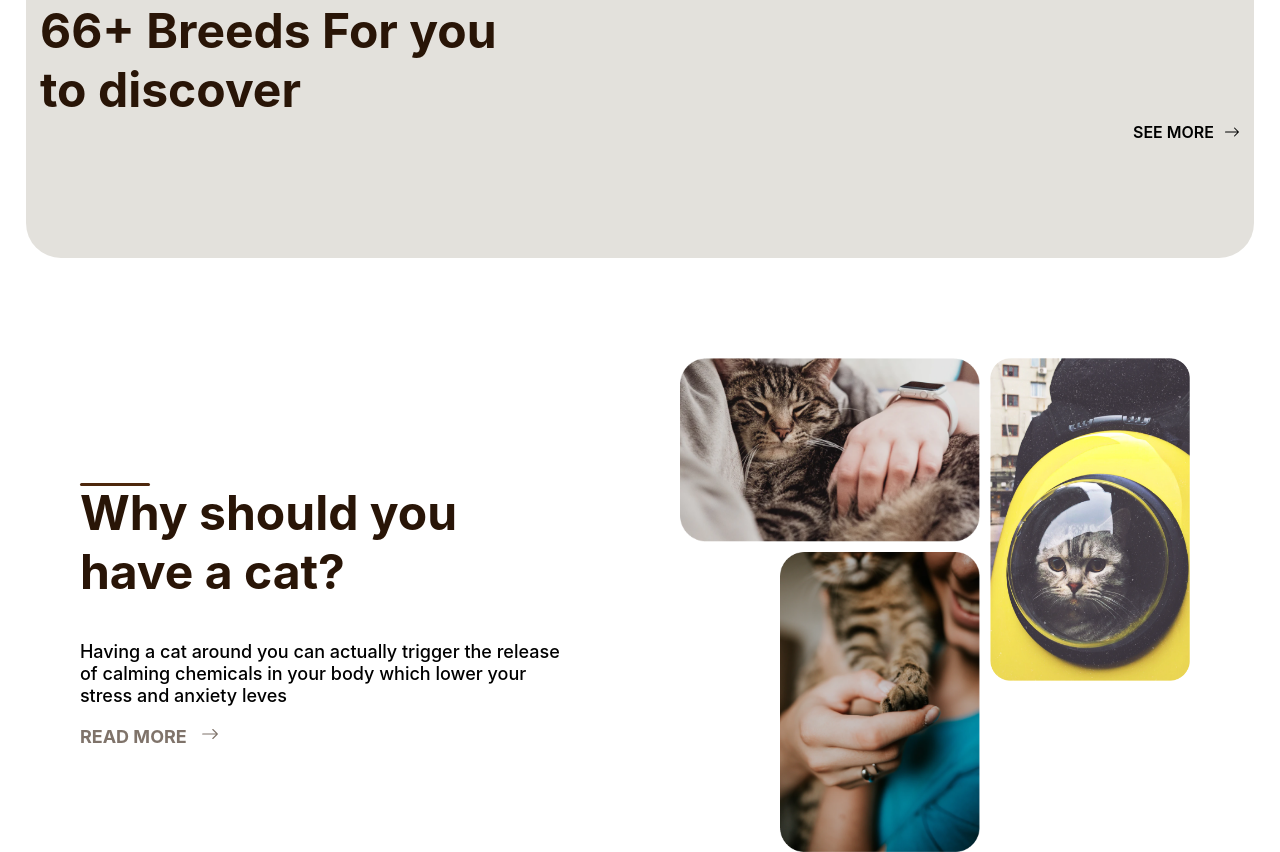
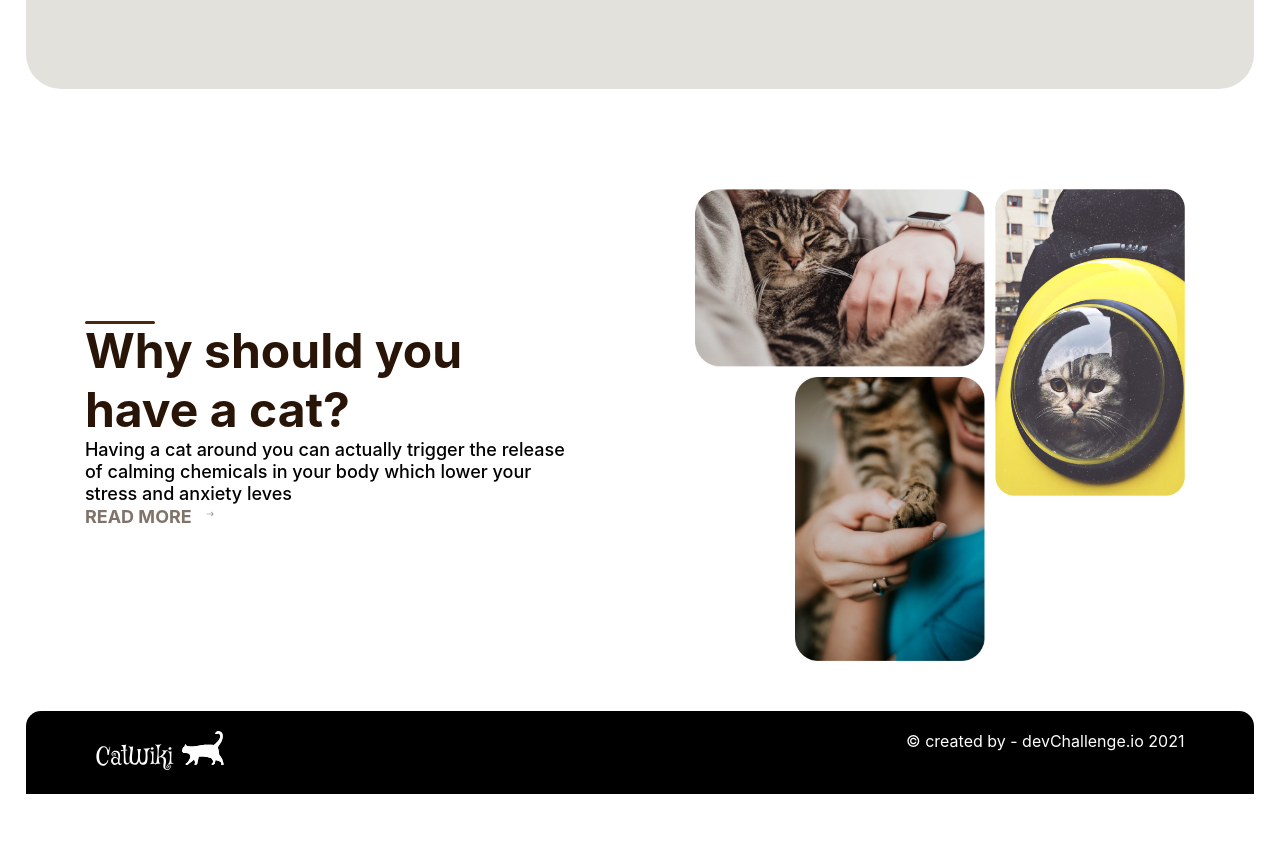
Before and after one commit to foredoll/Cat-Wiki, a React (Create React App) app: page / in a window 1280 px wide. Shown: the part 820-1672 px from the top of the page. After the commit the page ends 1614 px from the top, so only its background shows below. Built offline with nearby package versions, Linux system fonts and the light colour scheme; no server answers.

Commit message:
footer Done

```diff
--- a/src/App.js
+++ b/src/App.js
@@ -6,6 +6,7 @@ import {
    Link,
 } from "react-router-dom";
 import Home from "./pages/Home";
+import Footer from "./components/Footer";
 
 function App() {
    return (
@@ -16,6 +17,7 @@ function App() {
                   <Home />
                </Route>
             </Switch>
+            <Footer />
          </Router>
       </div>
    );
--- a/src/App.scss
+++ b/src/App.scss
@@ -3,3 +3,32 @@
    margin: 0 auto;
    padding: 0 2%;
 }
+
+.footer__container {
+   background-color: black;
+   width: 100%;
+   position: sticky;
+   bottom: 0;
+   margin-top: 50px;
+   color: white;
+   border-radius: 15px 15px 0 0;
+   padding: 20px 70px;
+   box-sizing: border-box;
+   display: flex;
+   justify-content: space-between;
+
+   @media screen and (max-width: 768px) {
+      flex-direction: column;
+      justify-content: center;
+      align-items: center;
+      img {
+         width: 155px;
+      }
+   }
+   p {
+      span {
+         text-decoration: underline;
+         font-weight: bold;
+      }
+   }
+}
--- /dev/null
+++ b/src/components/Footer.js
@@ -0,0 +1,17 @@
+import Svg from "../images/CatwikiLogo.svg";
+
+const Footer = () => {
+   return (
+      <div>
+         <div className="footer__container">
+            <img src={Svg} alt="" />
+            <p>
+               © created by <span className="footer__span"></span> -
+               devChallenge.io 2021
+            </p>
+         </div>
+      </div>
+   );
+};
+
+export default Footer;
--- a/src/index.scss
+++ b/src/index.scss
@@ -1,13 +1,19 @@
 body {
-  margin: 0;
-  font-family: -apple-system, BlinkMacSystemFont, 'Segoe UI', 'Roboto', 'Oxygen',
-    'Ubuntu', 'Cantarell', 'Fira Sans', 'Droid Sans', 'Helvetica Neue',
-    sans-serif;
-  -webkit-font-smoothing: antialiased;
-  -moz-osx-font-smoothing: grayscale;
+   margin: 0;
+   font-family: -apple-system, BlinkMacSystemFont, "Segoe UI",
+      "Roboto", "Oxygen", "Ubuntu", "Cantarell", "Fira Sans",
+      "Droid Sans", "Helvetica Neue", sans-serif;
+   -webkit-font-smoothing: antialiased;
+   -moz-osx-font-smoothing: grayscale;
 }
 
 code {
-  font-family: source-code-pro, Menlo, Monaco, Consolas, 'Courier New',
-    monospace;
+   font-family: source-code-pro, Menlo, Monaco, Consolas,
+      "Courier New", monospace;
 }
+
+* {
+   margin: 0;
+   padding: 0;
+   box-sizing: border-box;
+}
--- a/src/pages/Home.scss
+++ b/src/pages/Home.scss
@@ -153,6 +153,7 @@
 
    @media screen and (max-width: 768px) {
       flex-direction: column;
+      gap: 50px;
    }
 
    position: relative;
```
